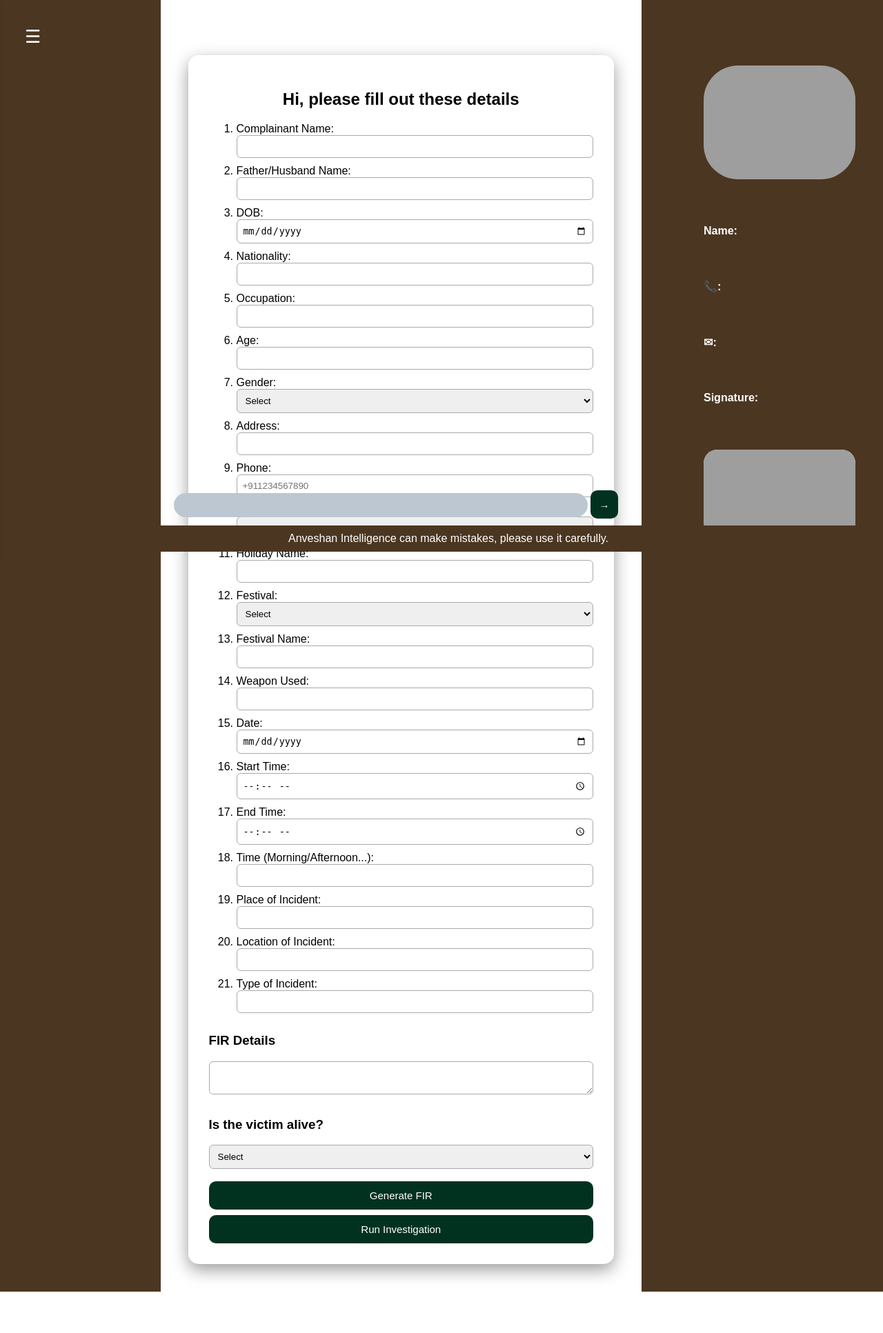
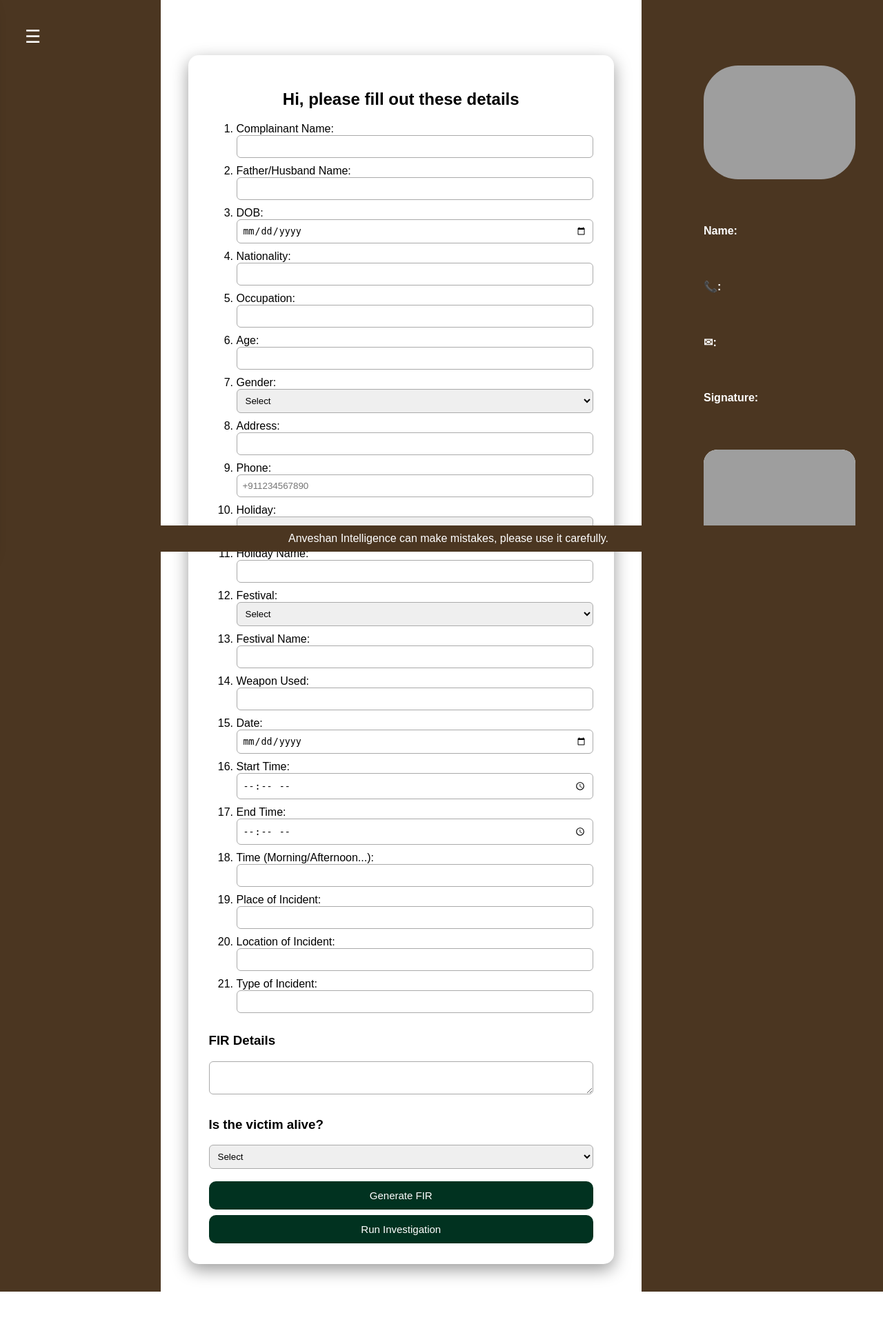
Before and after one commit to DanubeLG/Police-assistance-system, a Flask app: page /chatbot in a window 1280 px wide. Shown: the whole page at 69% size. Run offline with Flask 3, Linux system fonts and the light colour scheme; some libraries are stand-ins or nearby versions; grey boxes are pictures that could not be loaded.

Commit message:
Update chatbot.html

```diff
--- a/templates/chatbot.html
+++ b/templates/chatbot.html
@@ -118,11 +118,6 @@
   <div id="dis">
     <input type="text" id="chatInput">
     <button onclick="caseController()">→</button>
-  </div>
-
-   <div style="position:fixed; bottom:5%; right:30%;">
-    <input id="chatInput" style="width:600px; background-color:#BDC7D1; padding:10px; border-radius:20px;">
-    <button style="width:40px;" onclick="caseController()">→</button>
   </div>
 
 
```
